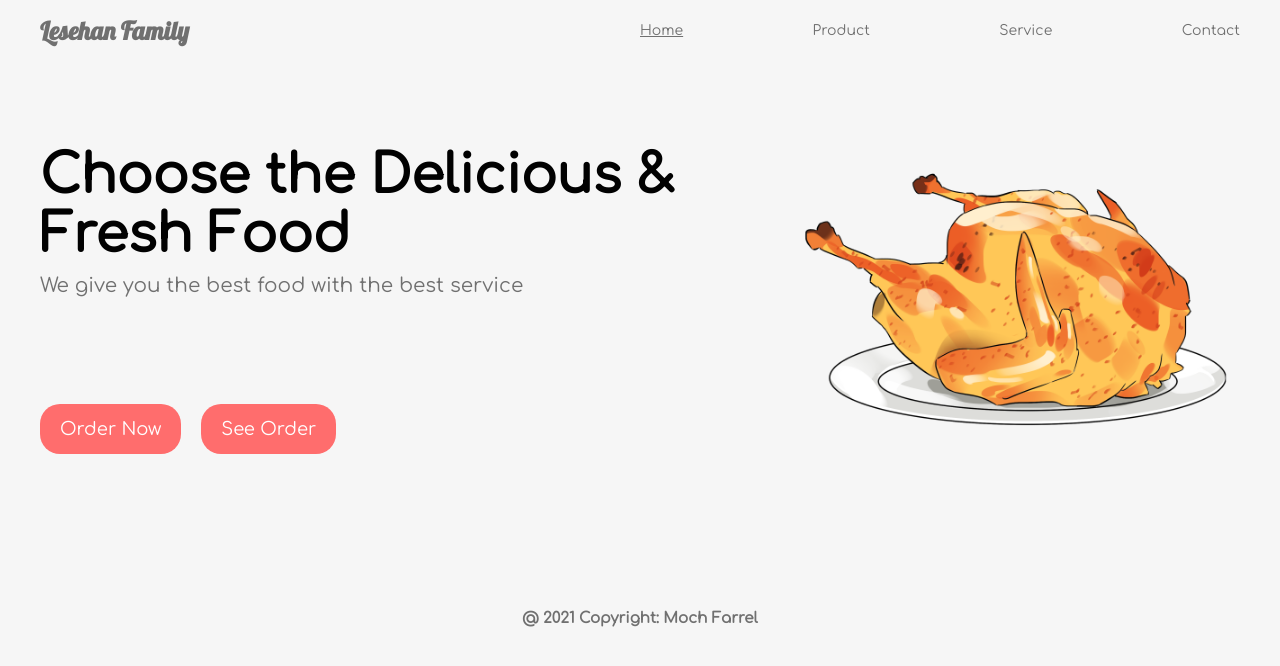
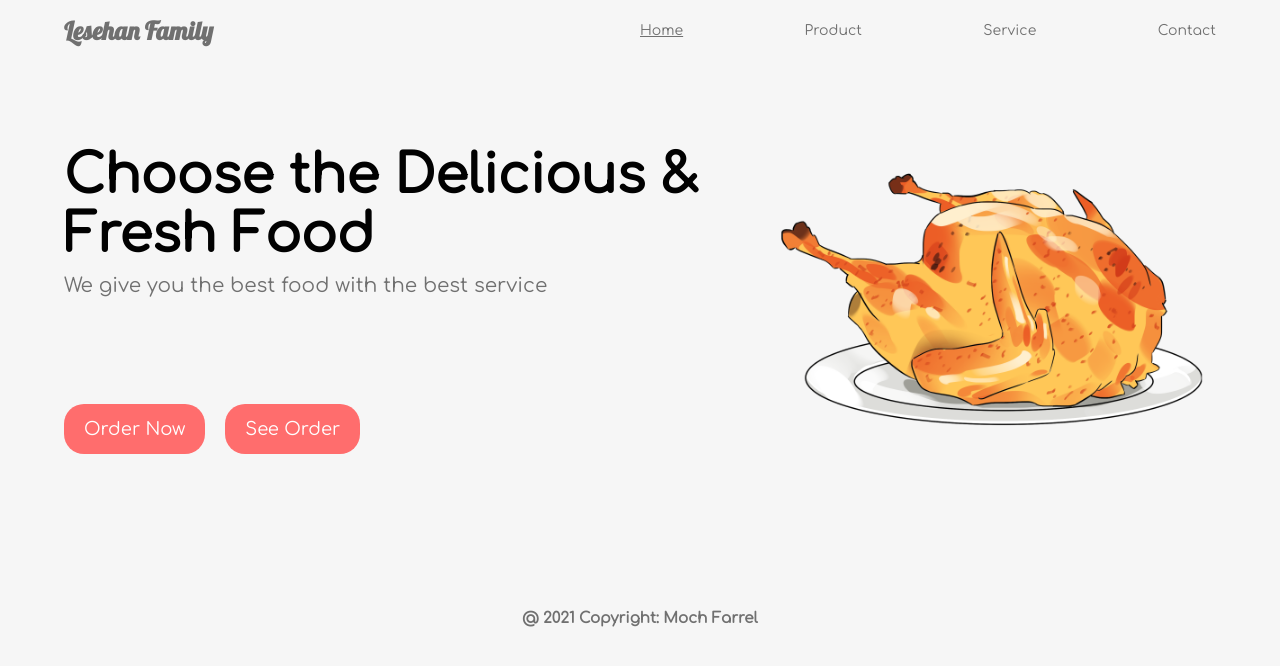
Before and after one commit to mochfarrel06/mochfarrel06.github.io, a PHP site: page / in a window 1280 px wide. Shown: the top 666 px of the page. Run offline with PHP 8.4, Linux system fonts and the light colour scheme.

Commit message:
memodifikasi css

```diff
--- a/css/style.css
+++ b/css/style.css
@@ -17,7 +17,7 @@ body{
 }
 
 .container{
-    max-width: 1200px;
+    max-width: 90%;
     margin: auto;
 }
 
```
